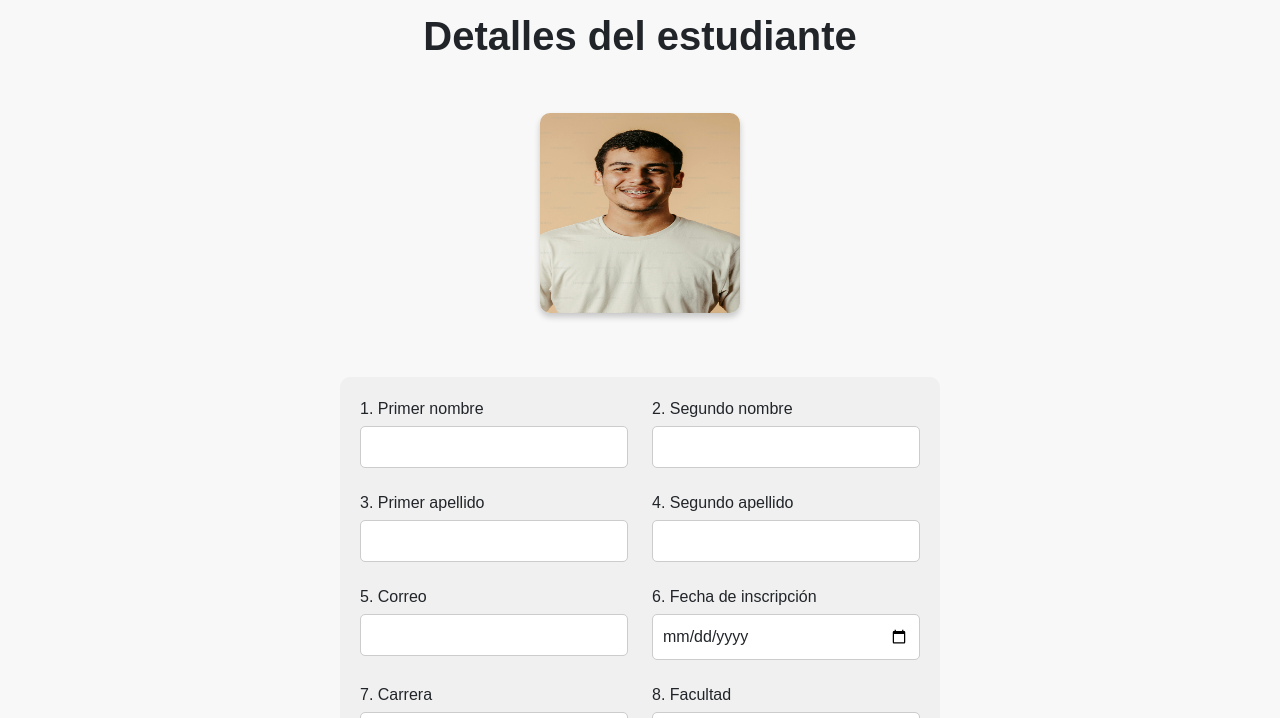
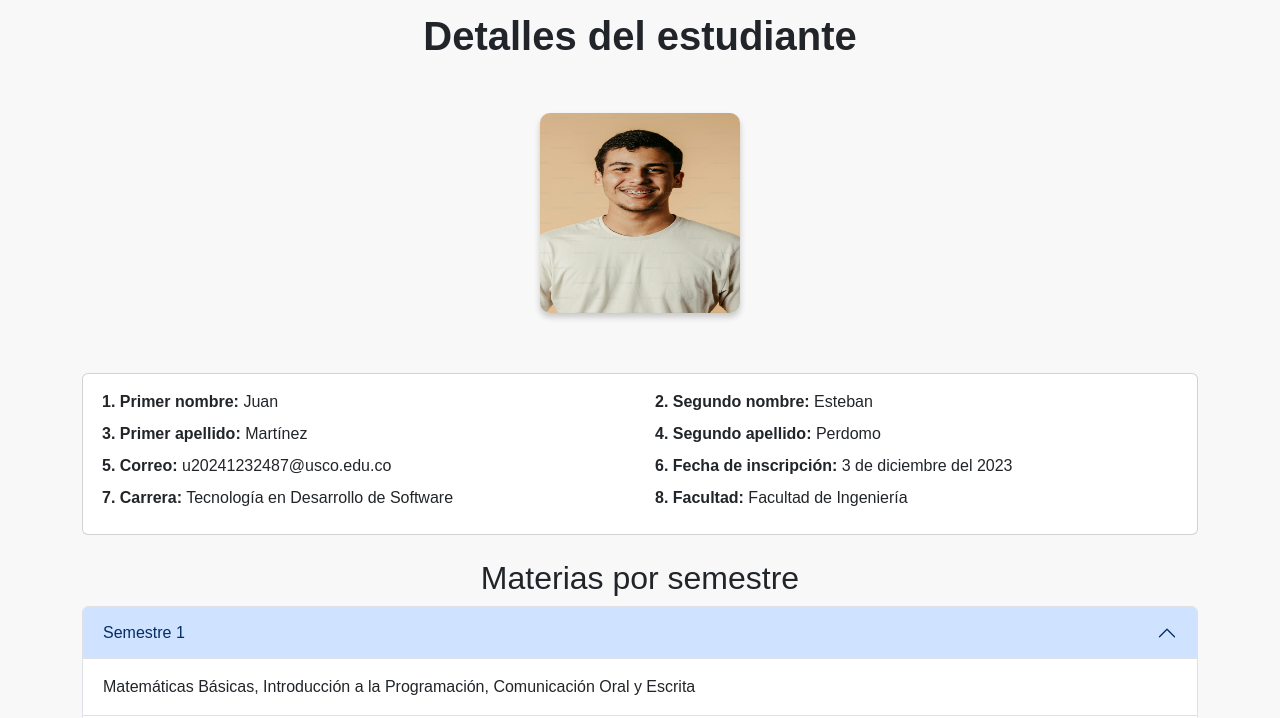
Before and after one commit to JSP10877/estudiantes_inc, a plain HTML site: page detalles_estudiantes.html in a window 1280 px wide. Shown: the part 82-800 px from the top of the page. Drawn offline with nearby package versions, Linux system fonts and the light colour scheme.

Commit message:
cambié cosas de mendez

```diff
--- a/detalles_estudiantes.html
+++ b/detalles_estudiantes.html
@@ -6,11 +6,9 @@
     <meta name="viewport" content="width=device-width, initial-scale=1.0">
     <title>Detalles del estudiante</title>
 
-    <!-- Bootstrap CSS -->
     <link href="https://cdn.jsdelivr.net/npm/bootstrap@5.3.3/dist/css/bootstrap.min.css" rel="stylesheet"
         integrity="sha384-QWTKZyjpPEjISv5WaRU9OFeRpok6YctnYmDr5pNlyT2bRjXh0JMhjY6hW+ALEwIH" crossorigin="anonymous">
 
-    <!-- Hoja de estilos personalizada -->
     <link rel="stylesheet" href="./estilos/style.css">
 </head>
 
@@ -34,51 +32,27 @@
             <img src="/imagenes/estudiante.jpg" alt="Foto estudiante" width="200" height="200">
         </div>
 
-        <form id="form-estudiante">
+        <div id="detalles-estudiante" class="card p-3">
             <div class="row">
-                <div class="col-6">
-                    <label for="primer_nombre">1. Primer nombre</label>
-                    <input type="text" id="primer_nombre" class="form-control" required>
+                <div class="col-md-6">
+                    <p><strong>1. Primer nombre:</strong> Juan</p>
+                    <p><strong>3. Primer apellido:</strong> Martínez</p>
+                    <p><strong>5. Correo:</strong> u20241232487@usco.edu.co</p>
+                    <p><strong>7. Carrera:</strong> Tecnología en Desarrollo de Software</p>
                 </div>
-                <div class="col-6">
-                    <label for="segundo_nombre">2. Segundo nombre</label>
-                    <input type="text" id="segundo_nombre" class="form-control">
-                </div>
-                <div class="col-6 mt-2">
-                    <label for="primer_apellido">3. Primer apellido</label>
-                    <input type="text" id="primer_apellido" class="form-control" required>
-                </div>
-                <div class="col-6 mt-2">
-                    <label for="segundo_apellido">4. Segundo apellido</label>
-                    <input type="text" id="segundo_apellido" class="form-control">
-                </div>
-                <div class="col-6 mt-2">
-                    <label for="correo">5. Correo</label>
-                    <input type="email" id="correo" class="form-control" required>
-                </div>
-                <div class="col-6 mt-2">
-                    <label for="fecha_inscripcion">6. Fecha de inscripción</label>
-                    <input type="date" id="fecha_inscripcion" class="form-control" required>
-                </div>
-                <div class="col-6 mt-2">
-                    <label for="carrera">7. Carrera</label>
-                    <input type="text" id="carrera" class="form-control" required>
-                </div>
-                <div class="col-6 mt-2">
-                    <label for="facultad">8. Facultad</label>
-                    <input type="text" id="facultad" class="form-control" required>
+                <div class="col-md-6">
+                    <p><strong>2. Segundo nombre:</strong> Esteban</p>
+                    <p><strong>4. Segundo apellido:</strong> Perdomo</p>
+                    <p><strong>6. Fecha de inscripción:</strong> 3 de diciembre del 2023</p>
+                    <p><strong>8. Facultad:</strong> Facultad de Ingeniería</p>
                 </div>
             </div>
-            <div class="text-center mt-3">
-                <button type="submit" class="btn btn-primary">Guardar</button>
-            </div>
-        </form>
+        </div>
     </section>
 
     <section class="container mt-4" style="margin-bottom: 2%;">
         <h2 class="text-center">Materias por semestre</h2>
         <div class="accordion" id="accordionSemestres">
-            <!-- Semestre 1 -->
             <div class="accordion-item">
                 <h2 class="accordion-header">
                     <button class="accordion-button" type="button" data-bs-toggle="collapse" data-bs-target="#semestre1" aria-expanded="false" aria-controls="semestre1">
@@ -91,7 +65,6 @@
                     </div>
                 </div>
             </div>
-            <!-- Semestre 2 -->
             <div class="accordion-item">
                 <h2 class="accordion-header">
                     <button class="accordion-button collapsed" type="button" data-bs-toggle="collapse" data-bs-target="#semestre2" aria-expanded="false" aria-controls="semestre2">
@@ -104,7 +77,6 @@
                     </div>
                 </div>
             </div>
-            <!-- Semestre 3 -->
             <div class="accordion-item">
                 <h2 class="accordion-header">
                     <button class="accordion-button collapsed" type="button" data-bs-toggle="collapse" data-bs-target="#semestre3" aria-expanded="false" aria-controls="semestre3">
@@ -117,7 +89,6 @@
                     </div>
                 </div>
             </div>
-            <!-- Semestre 4 -->
             <div class="accordion-item">
                 <h2 class="accordion-header">
                     <button class="accordion-button collapsed" type="button" data-bs-toggle="collapse" data-bs-target="#semestre4" aria-expanded="false" aria-controls="semestre4">
@@ -130,7 +101,6 @@
                     </div>
                 </div>
             </div>
-            <!-- Semestre 5 -->
             <div class="accordion-item">
                 <h2 class="accordion-header">
                     <button class="accordion-button collapsed" type="button" data-bs-toggle="collapse" data-bs-target="#semestre5" aria-expanded="false" aria-controls="semestre5">
@@ -143,7 +113,6 @@
                     </div>
                 </div>
             </div>
-            <!-- Semestre 6 -->
             <div class="accordion-item">
                 <h2 class="accordion-header">
                     <button class="accordion-button collapsed" type="button" data-bs-toggle="collapse" data-bs-target="#semestre6" aria-expanded="false" aria-controls="semestre6">
@@ -156,7 +125,6 @@
                     </div>
                 </div>
             </div>
-            <!-- Semestre 7 -->
             <div class="accordion-item">
                 <h2 class="accordion-header">
                     <button class="accordion-button collapsed" type="button" data-bs-toggle="collapse" data-bs-target="#semestre7" aria-expanded="false" aria-controls="semestre7">
@@ -169,7 +137,6 @@
                     </div>
                 </div>
             </div>
-            <!-- Semestre 8 -->
             <div class="accordion-item">
                 <h2 class="accordion-header">
                     <button class="accordion-button collapsed" type="button" data-bs-toggle="collapse" data-bs-target="#semestre8" aria-expanded="false" aria-controls="semestre8">
@@ -182,7 +149,6 @@
                     </div>
                 </div>
             </div>
-            <!-- Semestre 9 -->
             <div class="accordion-item">
                 <h2 class="accordion-header">
                     <button class="accordion-button collapsed" type="button" data-bs-toggle="collapse" data-bs-target="#semestre9" aria-expanded="false" aria-controls="semestre9">
@@ -195,7 +161,6 @@
                     </div>
                 </div>
             </div>
-            <!-- Semestre 10 -->
             <div class="accordion-item">
                 <h2 class="accordion-header">
                     <button class="accordion-button collapsed" type="button" data-bs-toggle="collapse" data-bs-target="#semestre10" aria-expanded="false" aria-controls="semestre10">
@@ -211,7 +176,6 @@
         </div>
     </section>
 
-    <!-- Bootstrap JS -->
     <script src="https://cdn.jsdelivr.net/npm/bootstrap@5.3.3/dist/js/bootstrap.bundle.min.js"
         integrity="sha384-YvpcrYf0tY3lHB60NNkmXc5s9fDVZLESaAA55NDzOxhy9GkcIdslK1eN7N6jIeHz" crossorigin="anonymous"></script>
 
--- a/estilos/style.css
+++ b/estilos/style.css
@@ -334,10 +334,34 @@ form button {
 /*mas_detalles_estudiantes*/
 /*----------------------------------------------------------*/
 
-
 /* Imagen estudiante */
 #foto-estudiante img {
     border-radius: 10px ;
-    box-shadow: 0px 4px 6px rgba(0, 0, 0, 0.2); /* Sombra suave */
+    box-shadow: 0px 4px 6px rgba(0, 0, 0, 0.2);
     margin: 4% 0%;
 }
+
+#detalles-estudiante .row {
+    display: flex;
+    flex-wrap: wrap;
+}
+
+#detalles-estudiante .col-md-6 {
+    flex: 0 0 50%;
+    max-width: 50%;
+    padding: 0 15px;
+}
+
+#detalles-estudiante p {
+    margin-bottom: 8px;
+}
+
+/* Responsive adjustments */
+@media (max-width: 768px) {
+
+    #detalles-estudiante .col-md-6 {
+        flex: 0 0 100%;
+        max-width: 100%;
+    }
+
+}
```
